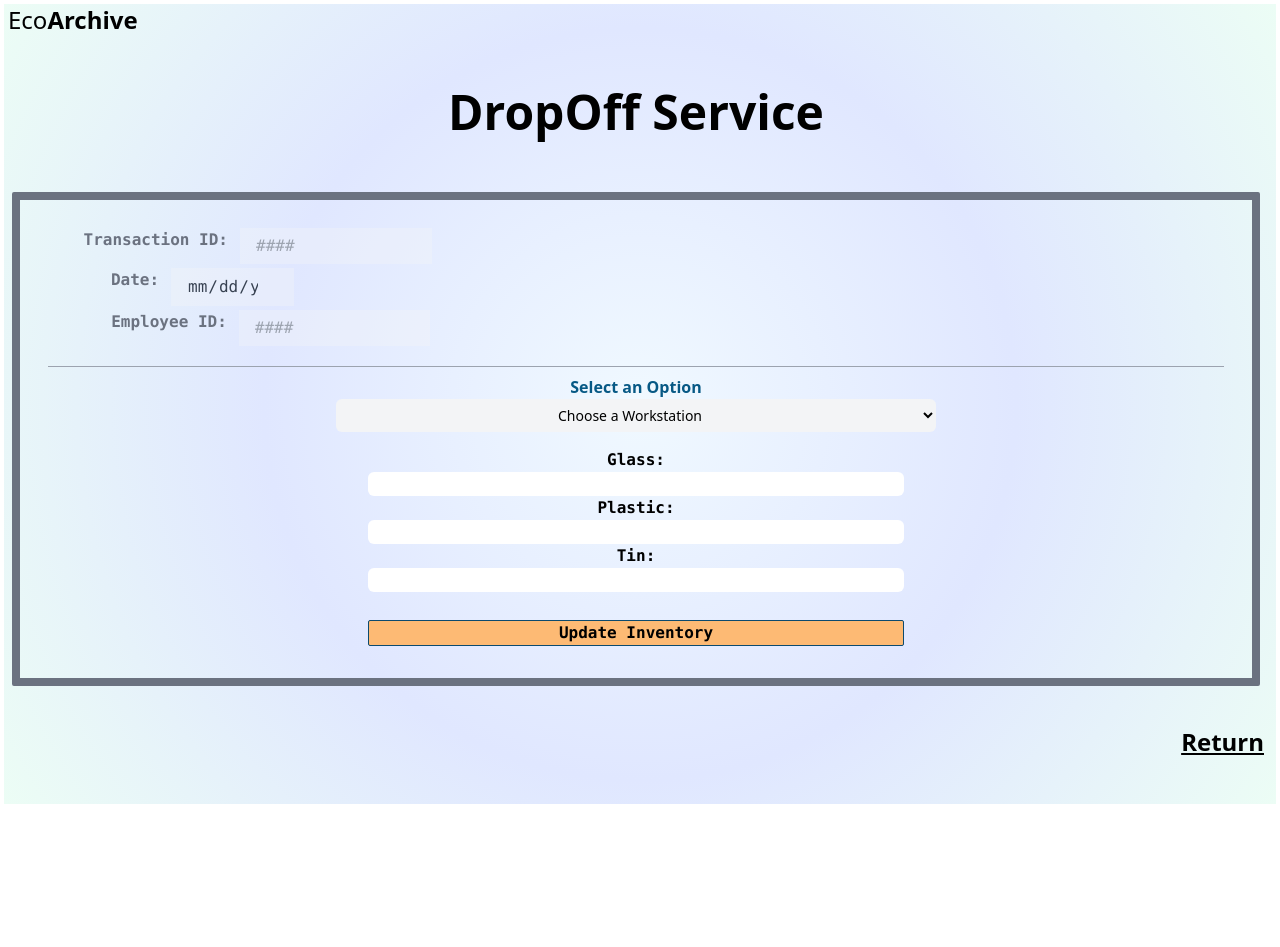
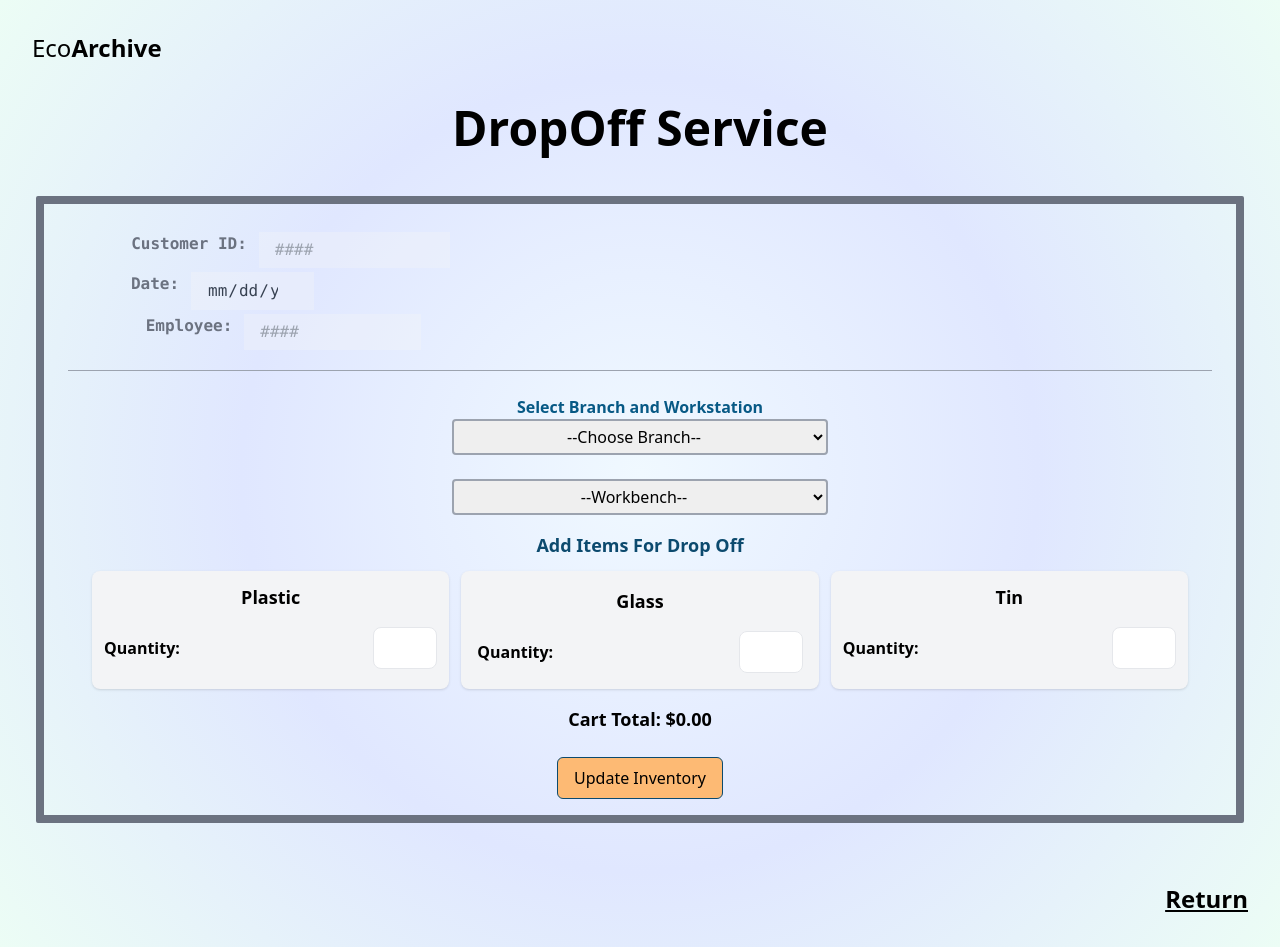
Before and after one commit to anthonyjdam/Eco_Archive, a React (Vite) app in the folder client/: page /dropoffService in a window 1280 px wide. Before the commit the page ends 808 px from the top, so only its background shows below. Built offline with nearby package versions, Linux system fonts and the light colour scheme.

Commit message:
changes to employee pages

```diff
--- a/client/src/component/EmployeePages/DropOffService.jsx
+++ b/client/src/component/EmployeePages/DropOffService.jsx
@@ -1,11 +1,125 @@
-import React from 'react'
-import ServiceRequestTable from './ServiceRequestTable'
+// import ServiceRequestTable from './ServiceRequestTable'
 import { Link } from "react-router-dom";
+import React, { useEffect, useState } from "react";
+import axios from "axios";
+
+
+
+const depot = [{
+    name: 'Sage Hill', workbench: [
+        {
+            name: "S one"
+        },
+        {
+            name: "S two"
+        },
+        {
+            name: "S three"
+        }
+    ]
+}
+    , {
+    name: "University", workbench: [
+        {
+            name: "U first"
+        },
+        {
+            name: "U fourth"
+        }
+    ]
+}
+];
+
 
 
 export default function DropOffService() {
+
+    // On page load get a list of all the recycling depots
+    // useEffect(() => {
+    //     axios
+    //         .get("http://localhost:5173/api/recycling_depot")
+    //         .then((response) => {
+    //             setRecycling_depots(response.data);
+    //         })
+    //         .catch((error) => {
+    //             if (error.response) {
+    //                 if (error.response.status === 404) {
+    //                     setRecycling_depots([]);
+    //                 }
+    //             }
+    //         });
+    // }, []);
+
+    //retrieves the selected recycling depot from the list of choices
+    // useEffect(() => {
+    //     if (selected_depot !== "") {
+    //       axios
+    //         .get(`http://localhost:5173/api/accepted_recyclable/${selected_depot}`)
+    //         .then((response) => {
+    //           console.log(response.data);
+    //           setAccepted_recyclables(response.data);
+    //           setSearchString("");
+    //         })
+    //         .catch((error) => {
+    //           if (error.response) {
+    //             if (error.response.status === 404) {
+    //               setAccepted_recyclables([]);
+    //             }
+    //           }
+    //         });
+    //     }
+    //   }, [selected_depot]);
+
+      //sets up the list of the acceptable recyclables at specific depot location
+    //   function handleSeachChange(e) {
+    //     const newList = accepted_recyclables.filter((recyclable) => {
+    //       return recyclable.RecyclableName.toLowerCase().includes(
+    //         e.target.value.toLowerCase()
+    //       );
+    //     });
+
+    //     setFiltered_recyclables(newList);
+    //     setSearchString(e.target.value);
+    //   }
+
+
+      //the total that will be updated for amount of recyclables
+    //   function handleCountChange(e, recyclableName) {
+    //     pickUpList.map((pickUpItem) => {
+    //       if (pickUpList.length > 0) {
+    //         if (pickUpItem.RecyclableName === recyclableName) {
+    //           const newCount = { ...pickUpCounts };
+    //           newCount[recyclableName] = e.target.value;
+    //           setPickUpCounts(newCount);
+    //         }
+    //       }
+    //     });
+    //   }
+
+    const [trans_id, setTransactionID] = useState("")
+    const [trans_date, setTransDate] = useState("")
+    const [employee_user, setEmployeeUser] = useState([])
+    const [depotPlace, setDepot] = useState([])
+    const [location_workbench, setWorkbench] = useState([])
+    const [chosenWorkbench, setForInput] = useState()
+    const [dropOffList, setDropOffList] = useState([]);
+    const [dropOffCounts, setDropOffCounts] = useState({});
+
+
+
+    function handleWorkbench(event) {
+        setForInput(event.target.value)
+    }
+
+
+    function handleDepot(event) {
+        setDepot(event.target.value)
+        setWorkbench(depot.find(ctr => ctr.name === event.target.value).workbench);
+    }
+
+
     return (
-        <main className="flex flex-col gap-3 relative m-1 px-3 lg:pl-1 min-h-screen bg-[radial-gradient(circle_at_center,_var(--tw-gradient-stops))] from-sky-50 via-indigo-100 to-emerald-50 ">
+        <main className="content flex flex-col gap-8 bg-[radial-gradient(circle_at_center,_var(--tw-gradient-stops))] from-sky-50 via-indigo-100 to-emerald-50 p-8 min-h-screen">
             <div>
                 <h1 className='text-2xl'>
                     Eco<span className='font-bold'>Archive</span>
@@ -13,38 +127,106 @@ export default function DropOffService() {
             </div>
 
             <div>
-                <h1 className='sm:text-4xl lg:text-5xl px-2 font-semibold text-4xl text-center .text-gray-700 py-10'>DropOff <span className='font-extrabold'>Service</span></h1>
+                <h1 className='sm:text-4xl lg:text-5xl px-2 font-semibold text-4xl text-center .text-gray-700 py-2'>DropOff <span className='font-extrabold'>Service</span></h1>
             </div>
 
             <div className="flex flex-col gap-2 relative m-1 lg:min-w-screen">
-                <div className='px-7 pt-3 pb-4 rounded-sm border-8 border-gray-500 flex-1 text-center'>
+                <div className='px-6 pt-3 pb-4 rounded-sm border-8 border-gray-500 flex-1 text-center'>
                     <div className='py-4'>
-                        <ServiceRequestTable />
+                        <form class="w-full max-w-sm justify-items-start font-mono text-md">
+                            <div class="flex justify-items-start mb-1">
+                                <div class="w-2/4">
+                                    <label class="block text-gray-500 font-bold md:text-right md:mb-0 px-3" for="inline-transaction-id">
+                                        Customer ID:
+                                    </label>
+                                </div>
+                                <div class="w-2/4">
+                                    <input class="bg-gray-100 bg-opacity-30 border-gray-300 w-full py-2 px-4 text-gray-700 leading-tight" id="inline-transaction-id" type="text" placeholder="####" disabled>
+                                    </input>
+                                </div>
+                            </div>
+
+                            <div class="flex justify-items-start mb-1">
+                                <div class="w-2/4">
+                                    <label class="block text-gray-500 font-bold md:text-right md:mb-0 px-3" for="inline-Date">
+                                        Date:
+                                    </label>
+                                </div>
+                                <div class="w-2/4">
+                                    <input class="bg-gray-100 bg-opacity-30 border-gray-300 w-full py-2 px-4 text-gray-700 leading-tight" id="inline-Date" type="date" disabled>
+                                    </input>
+                                </div>
+                            </div>
+
+                            <div class="flex justify-items-start mb-1">
+                                <div class="w-2/4">
+                                    <label class="block text-gray-500 font-bold md:text-right md:mb-0 px-3" for="inline-emp-id">
+                                        Employee:
+                                    </label>
+                                </div>
+                                <div class="w-2/4">
+                                    <input class="bg-gray-100 bg-opacity-30 border-gray-300 w-full py-2 px-4 text-gray-700 leading-tight" id="inline-emp-id" type="text" placeholder="####" disabled>
+                                    </input>
+                                </div>
+                            </div>
+
+                        </form>
                     </div>
-                    <hr class="h-px mb-2 bg-gray-400 border-0"></hr>
-
+                    <h2 class="h-px mb-2 bg-gray-400 border-0"></h2>
                     {/* workstation dropdown menu */}
-                    <div className='text align-middle flex flex-col justify-items-center px-16 lg:px-72'>
-                        <label for="workstation" class="font-semibold text-sky-800 text-center">Select an Option</label>
-                        <select id="workstation" class="bg-gray-100 text-sm rounded-md focus:ring-green-500 focus-border-green-500 block py-1.5  dark:bg-gray-500 dark:border-gray-600 dark:placeholder-gray-400 dark:text-white dark:focus:ring-green-500 dark:focus:border-green-500 text-center">
-                            <option selected>Choose a Workstation</option>
-                            <option value="1">One</option>
-                            <option value="2">Two</option>
-                            <option value="3">Three</option>
-                            <option value="4">Four</option>
+                    {/* text align-middle flex flex-col justify-items-center px-16 lg:px-72 */}
+                    <div className='rounded-2xl px-8 py-4 flex items-center flex-col w-full lg:px-96'>
+                        <h3 class="font-semibold text-sky-800 text-center">Select Branch and Workstation</h3>
+                        <select className="form-control text-center w-full border-2 border-gray-400 rounded p-1" onChange={handleDepot}>
+                            <option>--Choose Branch--</option>
+                            {depot.map((ctr) => (
+                                <option value={ctr.name}>{ctr.name}</option>
+                            ))}
                         </select>
-
+                        <br />
+                        <select className="form-control text-center w-full border-2 border-gray-400 rounded p-1" onChange={handleWorkbench}>
+                            <option>--Workbench--</option>
+                            {location_workbench.map(c => (
+                                <option value={c.name}>{c.name}</option>
+                            ))}
+                        </select>
                     </div>
 
-                    <div className='text align-middle flex flex-col justify-items-center font-semibold font-mono py-4 px-12 lg:px-80 '>
-                        <label>Glass:</label>
-                        <input type="number" name="Glass" className='rounded-md text-center'/>
-                        <label>Plastic:</label>
-                        <input type="number" name="Plastic" className='rounded-md text-center' />
-                        <label>Tin:</label>
-                        <input type="number" name="Tin" className='rounded-md text-center'/>
 
-                        <button className='border border-sky-900 mt-7 bg-orange-300 rounded-sm'>Update Inventory</button>
+                    <div class="container mx-auto px-6">
+                        <h1 class="text-lg font-semibold mb-3 text-sky-900">Add Items For Drop Off</h1>
+                        <ul class="grid grid-cols-1 sm:grid-cols-2 lg:grid-cols-3 gap-3">
+                            <li class="bg-gray-100 shadow rounded-lg overflow-hidden">
+                                <div class="p-3">
+                                    <h2 class="text-lg font-semibold mb-2">Plastic</h2>
+                                    <div class="flex items-center justify-between mt-4">
+                                        <label class="text-base font-bold">Quantity:</label>
+                                        <input type="number" class="w-16 py-2 px-4 border rounded-lg text-gray-700" />
+                                    </div>
+                                </div>
+                            </li>
+                            <li class="bg-gray-100 shadow rounded-lg overflow-hidden">
+                                <div class="p-4">
+                                    <h2 class="text-lg font-semibold mb-2">Glass</h2>
+                                    <div class="flex items-center justify-between mt-4">
+                                        <label class="text-base font-bold">Quantity:</label>
+                                        <input type="number" class="w-16 py-2 px-4 border rounded-lg text-gray-700" />
+                                    </div>
+                                </div>
+                            </li>
+                            <li class="bg-gray-100 shadow rounded-lg overflow-hidden">
+                                <div class="p-3">
+                                    <h2 class="text-lg font-semibold mb-2">Tin</h2>
+                                    <div class="flex items-center justify-between mt-4">
+                                        <label class="text-base font-bold">Quantity:</label>
+                                        <input type="number" class="w-16 py-2 px-4 border rounded-lg text-gray-700" />
+                                    </div>
+                                </div>
+                            </li>
+                        </ul>
+                        <div class="mt-4 text-lg font-bold">Cart Total: $0.00</div>
+                        <button className='border border-sky-900 mt-6 bg-orange-300 rounded-md py-2 px-4'>Update Inventory</button>
+
                     </div>
 
                 </div>
--- a/client/src/component/EmployeePages/EmployeeTable.jsx
+++ b/client/src/component/EmployeePages/EmployeeTable.jsx
@@ -1,4 +1,4 @@
-import React from 'react'
+import React, { useEffect, useState } from 'react'
 import { Link } from "react-router-dom";
 
 
@@ -9,7 +9,7 @@ const dummyData =  [
         customer_name: 'Ahmed',
         service_date: '2022-05-17T03:24:00',
         service_time: '3:00pm',
-        current_service_status: 'Pick-up'
+        current_service_status: 'Glass'
     },
     {
         customer_id: '956',
@@ -37,6 +37,16 @@ const dummyData =  [
 
 
 export default function EmployeeTable() {
+
+    // const [userData, setUserdata] = useState([]);
+
+    // useEffect( ()=>{
+    //     const getUserdata= async()=>{
+    //         const reqData= await fetch("")
+    //     }
+    // })
+
+
   return (
     <div className='bg-white px-4 pt-3 pb-4 rounded-sm border border-gray-400 flex-1'>
         <strong className='text-gray-700 font-medium '>Transactions in Process</strong>
@@ -47,8 +57,8 @@ export default function EmployeeTable() {
                         <td>Customer ID</td>
                         <td>Customer Name</td>
                         <td>Service Date</td>
-                        <td>Service Time</td>
-                        <td>Service Status</td>
+                        {/* <td>Service Time</td> */}
+                        <td>Service Type</td>
                     </tr>
                 </thead>
                 <tbody>
@@ -56,8 +66,8 @@ export default function EmployeeTable() {
                     <tr key={order.customer_id} class="odd:bg-white even:bg-slate-50">
                         <td>#{order.customer_id}</td>
                         <td className='text-green-600'><Link to={`/customer/${order.customer_name}`} className='flex hover:underline'>{order.customer_name}</Link></td>
-                        <td>{new Date(order.service_date).toLocaleDateString()}</td>
-                        <td>{order.service_time}</td>
+                        <td>{new Date(order.service_date).toDateString()}</td>
+                        {/* <td>{order.service_time}</td> */}
                         <td>{order.current_service_status}</td>
 
                     </tr>
```
Also changed, not shown: 1 other file (tests, documents, lock files or other folders).
